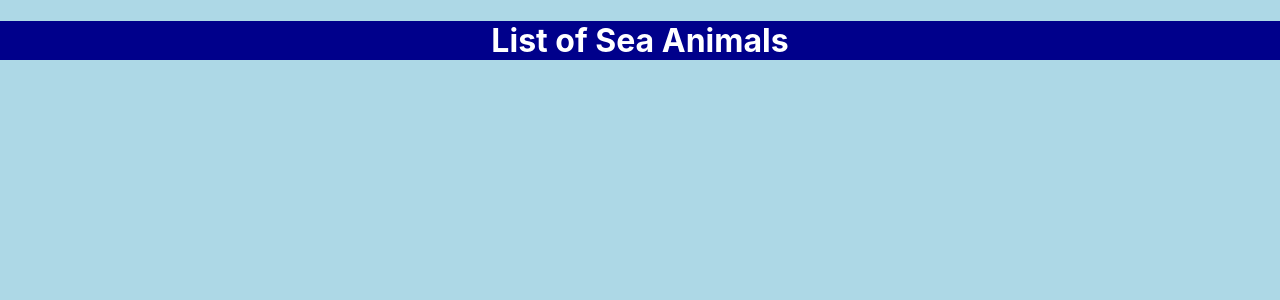
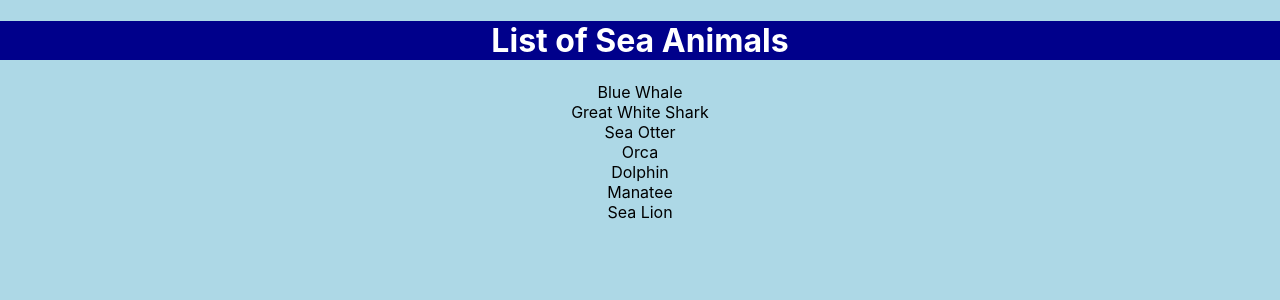
Before and after one commit to Hanna-N9/...InProcess, a React (Create React App) app in the folder client/: page / in a window 1280 px wide. Shown: the top 300 px of the page. Built offline with nearby package versions, Linux system fonts and the light colour scheme.

Commit message:
Display the list of names

```diff
--- a/client/src/App.js
+++ b/client/src/App.js
@@ -1,4 +1,5 @@
 import "./App.css";
+import marinedb from "./db.json";
 
 export default function App() {
   return (
@@ -6,6 +7,10 @@ export default function App() {
       <header className="App-header">
         <h1>List of Sea Animals</h1>
       </header>
+
+      {marinedb.map(data => (
+        <div key={data.id}>{data.name}</div>
+      ))}
     </div>
   );
 }
```
